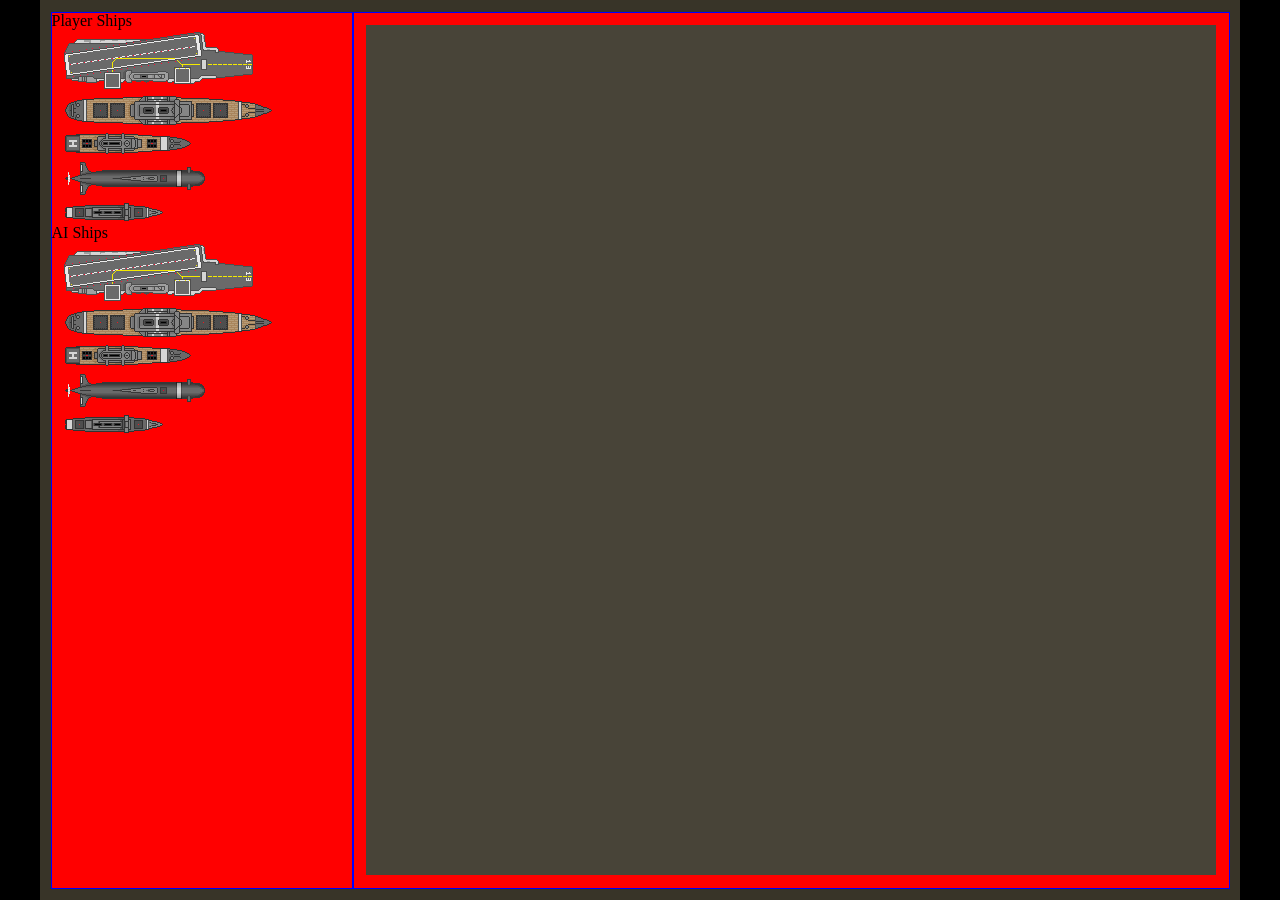
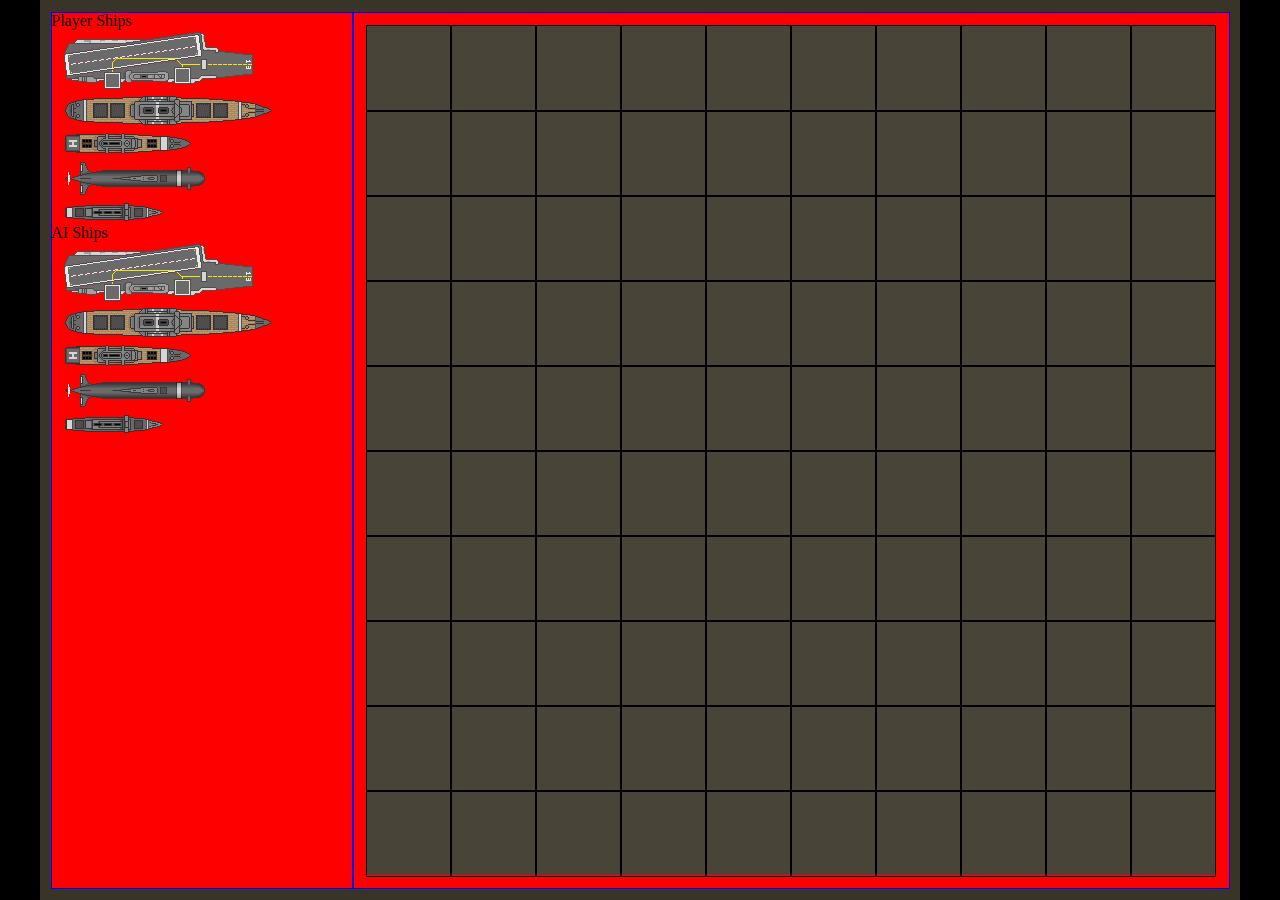
Before and after one commit to ElectricMolasses/battleship, a website: page index.html in a window 1280 px wide. Drawn offline with Linux system fonts and the light colour scheme.

Commit message:
Implemented drawGrid functions and applied CSS changes to accommodate cell orientation/lines.

```diff
--- a/src/main.js
+++ b/src/main.js
@@ -2,8 +2,27 @@ const drawGrid = function(element) {
   const gridWidth = element.innerWidth();
   const gridHeight = element.innerHeight();
 
+  const cellRows = [];
+  const cells = [];
 
   console.log(`Width: ${gridWidth} Height: ${gridHeight}`);
+
+  for (let i = 0; i < 10; i++) {
+    cells.push([]);
+    cellRows.push($('<div></div>').width(gridWidth)
+      .height(gridHeight / 10)
+      .addClass('rowContainer')
+      .attr('id', `gridRow${i}`));
+    element.append(cellRows[i]);
+
+    for (let j = 0; j < 10; j++) {
+      cells[i].push($('<div></div>').width(gridWidth / 10)
+        .height(gridHeight / 10)
+        .addClass('cell')
+        .attr('id', `cell${j}-${i}`));
+      cellRows[i].append(cells[i][j]);
+    }
+  }
 };
 
 const drawCell = function() {
--- a/src/style.css
+++ b/src/style.css
@@ -121,3 +121,14 @@ body {
   height: 850px;
   margin: auto;
 }
+
+.rowContainer {
+  display: flex;
+  flex-direction: row;
+}
+
+.cell {
+  border-style: solid;
+  border-color: black;
+  border-width: 1px;
+}
```
